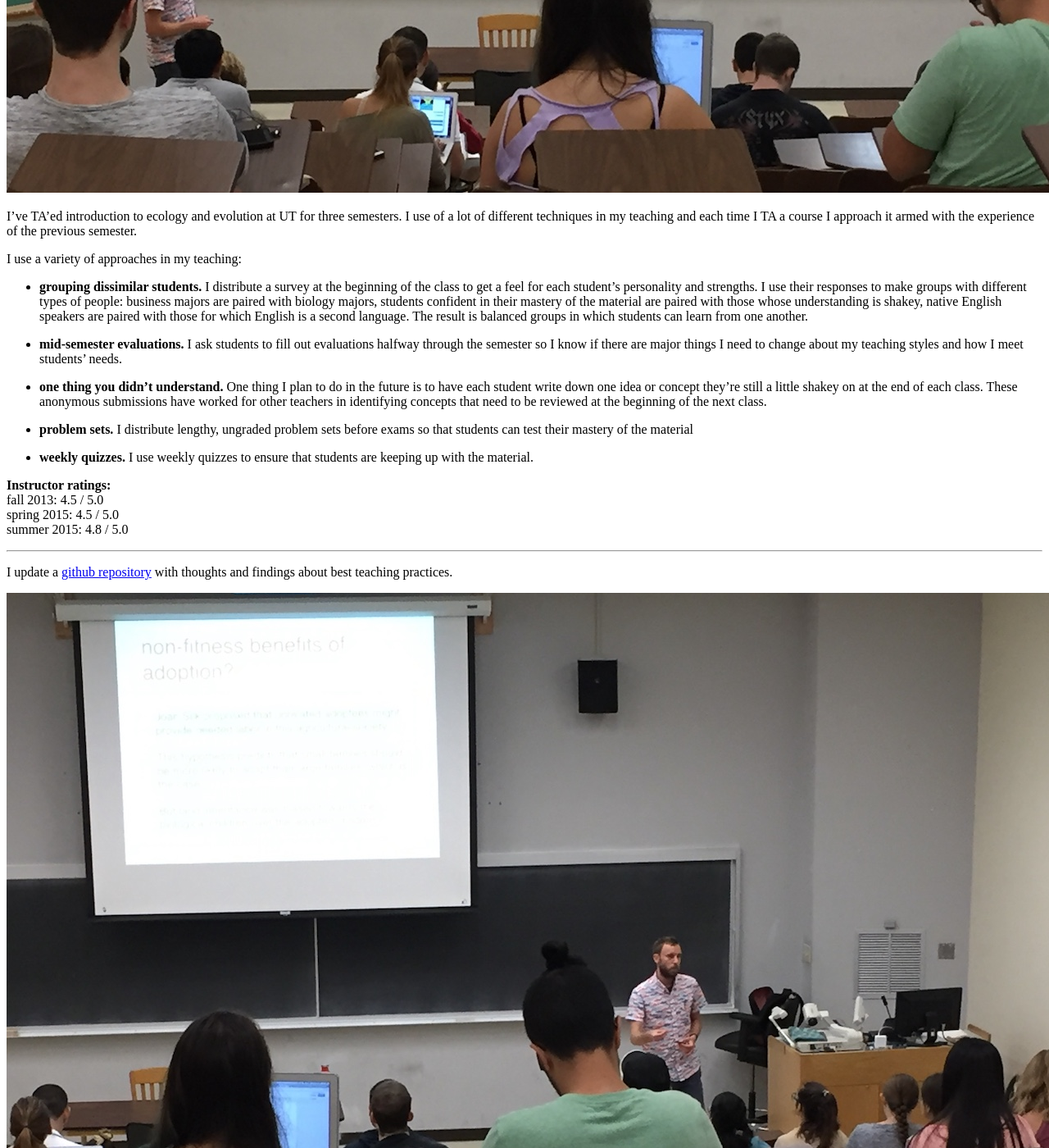
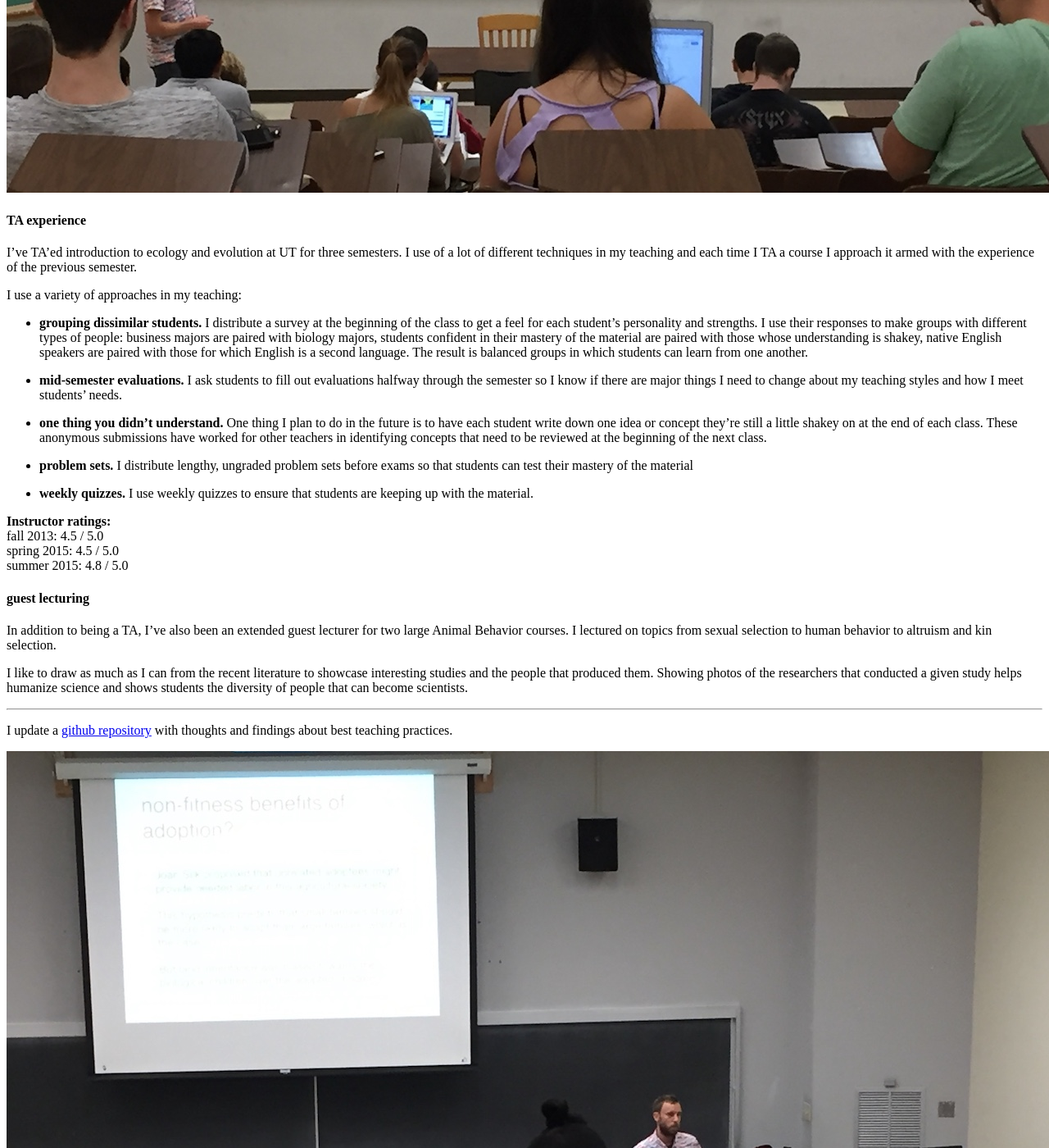
Before and after one commit to lukereding/lukereding.github.io, a Jekyll site: the page built from 2000-01-04-teaching.MARKUP.md, in a window 1280 px wide and 1400 px high, scrolled down 960 px. Shown: the whole window at 82% size. Built offline with Jekyll 4.4.1, drawn with Linux system fonts in a browser that asks for light colours.

Commit message:
update teaching

```diff
--- a/2000-01-04-teaching.MARKUP.md
+++ b/2000-01-04-teaching.MARKUP.md
@@ -4,6 +4,8 @@
 ---
 
 ![lpr photo here](../files/teaching1.jpg)
+
+#### TA experience
 
 I've TA'ed introduction to ecology and evolution at UT for three semesters. I use of a lot of different techniques in my teaching and each time I TA a course I approach it armed with the experience of the previous semester.
 
@@ -25,6 +27,12 @@
 spring 2015: 4.5 / 5.0
 summer 2015: 4.8 / 5.0
 
+#### guest lecturing
+
+In addition to being a TA, I've also been an extended guest lecturer for two large Animal Behavior courses. I lectured on topics from sexual selection to human behavior to altruism and kin selection.
+
+I like to draw as much as I can from the recent literature to showcase interesting studies and the people that produced them. Showing photos of the researchers that conducted a given study helps humanize science and shows students the diversity of people that can become scientists.
+
 ------------------
 
 I update a [github repository](https://github.com/lukereding/teaching) with thoughts and findings about best teaching practices.
```
